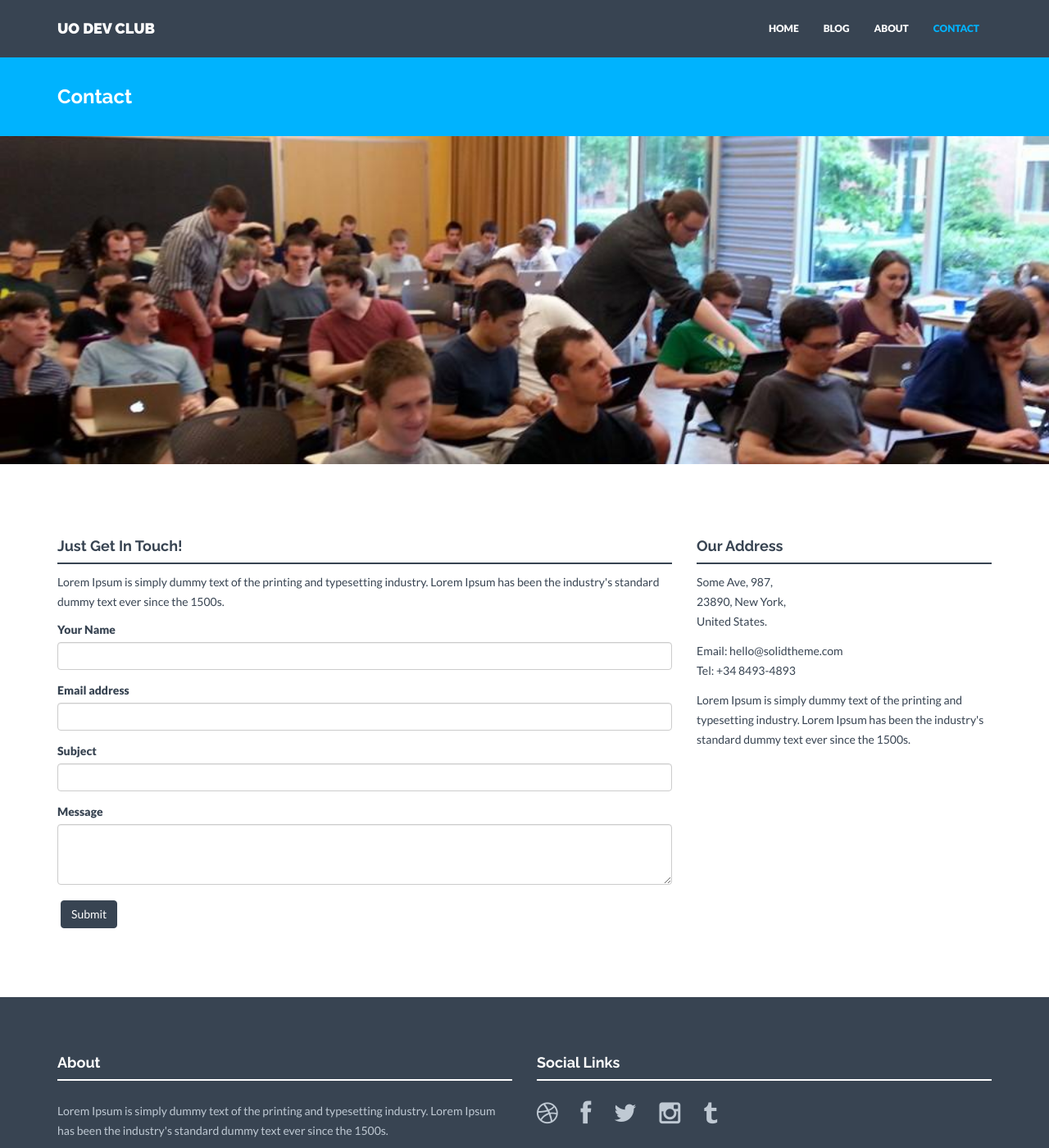
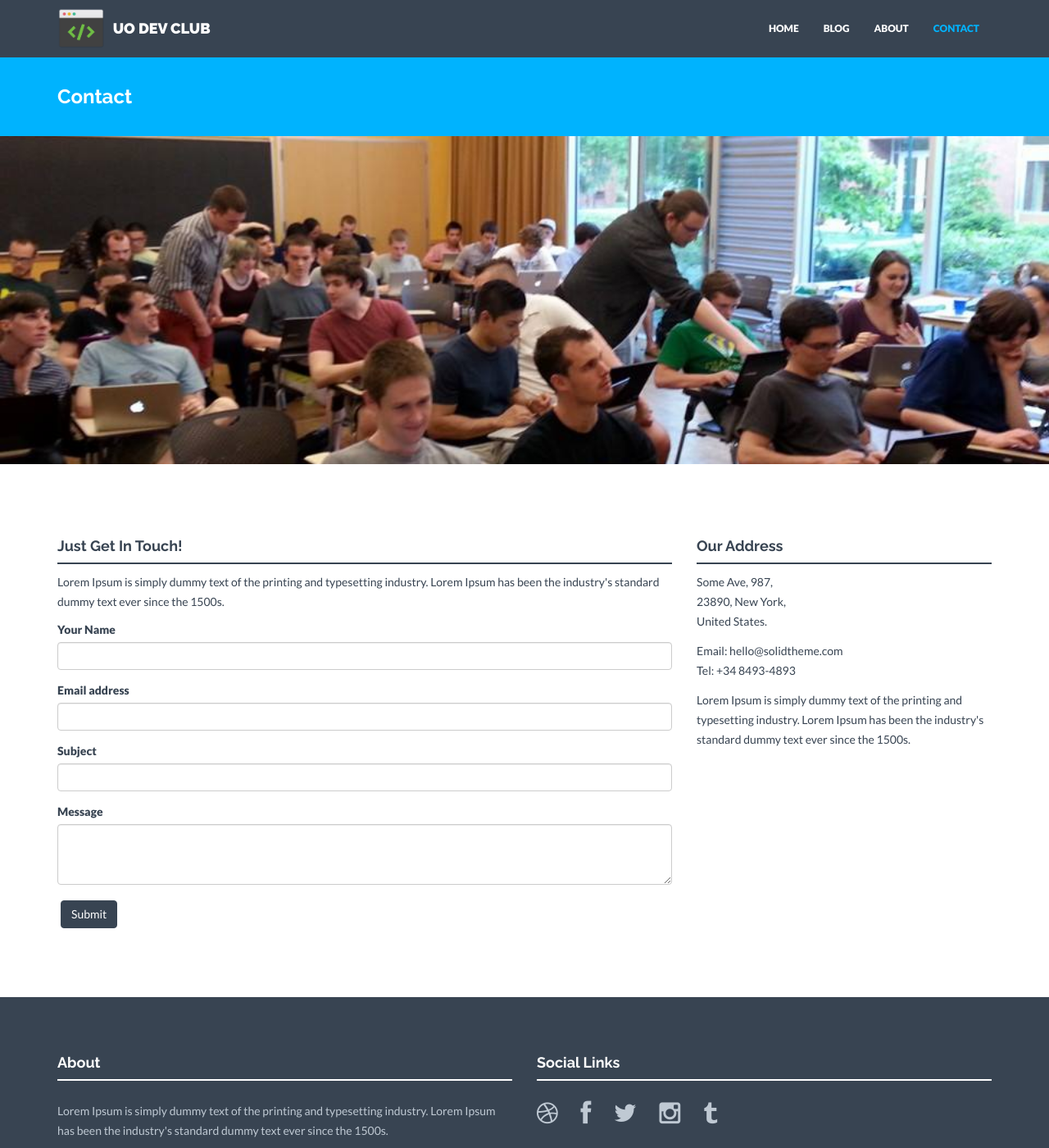
Before and after one commit to uodevclub/uodevclub.github.io, a Jekyll site: the page built from contact.html, in a window 1280 px wide and 1400 px high. Shown: the whole window at 82% size. Built offline with Jekyll 4.4.1, drawn with Linux system fonts in a browser that asks for light colours; nearby versions of some CDN libraries.

Commit message:
rm hero graphic and added logo

```diff
--- a/_includes/header.html
+++ b/_includes/header.html
@@ -13,7 +13,7 @@
 
             </div>
             <div class="col-lg-8 col-lg-offset-2 himg">
-                <img src="{{ "/assets/img/browser.png" | prepend: site.baseurl }}" class="img-responsive">
+                <!-- <img src="{{ "/assets/img/browser.png" | prepend: site.baseurl }}" class="img-responsive"> -->
             </div>
         </div><!-- /row -->
     </div> <!-- /container -->
--- a/_includes/nav.html
+++ b/_includes/nav.html
@@ -8,7 +8,17 @@
         <span class="icon-bar"></span>
         <span class="icon-bar"></span>
       </button>
+
+      <style>
+        #logo{
+          height: 5rem;
+          float:left;
+          margin-right:1rem;
+        }
+      </style>
+      <img id="logo" src="/assets/img/devclubicon.png" alt="">
       <a class="navbar-brand" href="{{ "/"  | prepend: site.baseurl }}">{{ site.title }}</a>
+
     </div>
     <div class="navbar-collapse collapse navbar-right">
       <ul class="nav navbar-nav">
```
Also changed, not shown: assets/img/devclubicon.png (added), assets/img/logocrop.png (added), assets/img/logocropsansuo.png (added), 1 other file.
